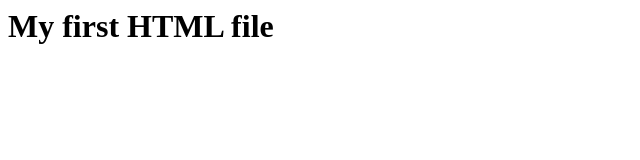
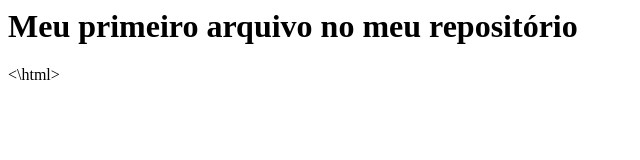
Before and after one commit to Lochzinha/lochh, a plain HTML site: page projeto.html in a window 1280 px wide. Shown: the whole page, without its empty margins (0-640 px from the left). Drawn offline with Linux system fonts and the light colour scheme.

Commit message:
Update projeto.html

```diff
--- a/projeto.html
+++ b/projeto.html
@@ -1,3 +1,3 @@
 <html>
-  <h1>My first HTML file<h1>
-</html>
+        <h1> Meu primeiro arquivo no meu repositório</h1>
+<\html>
```
